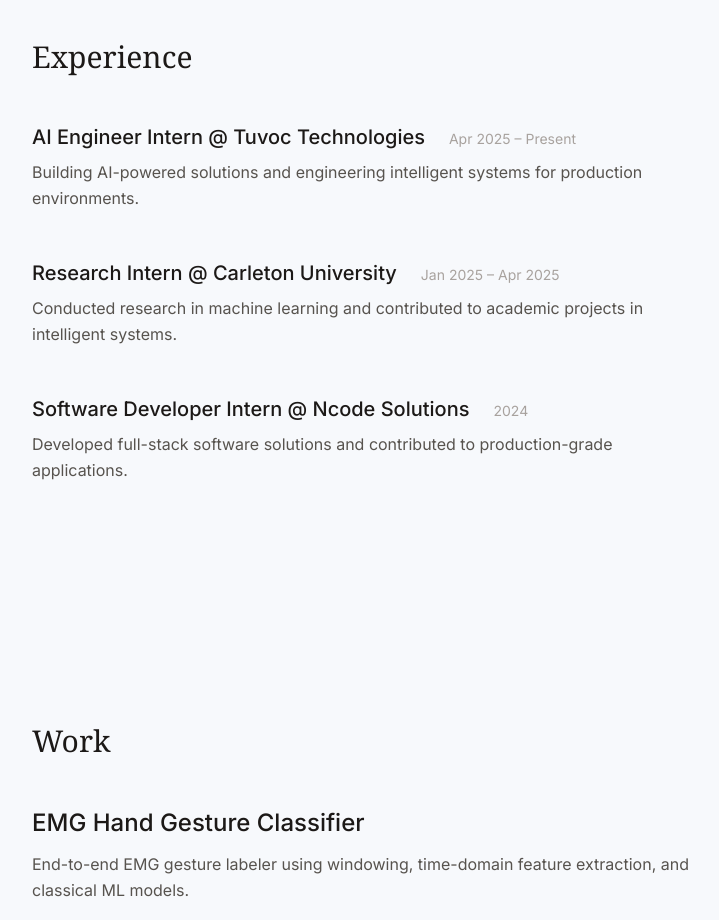
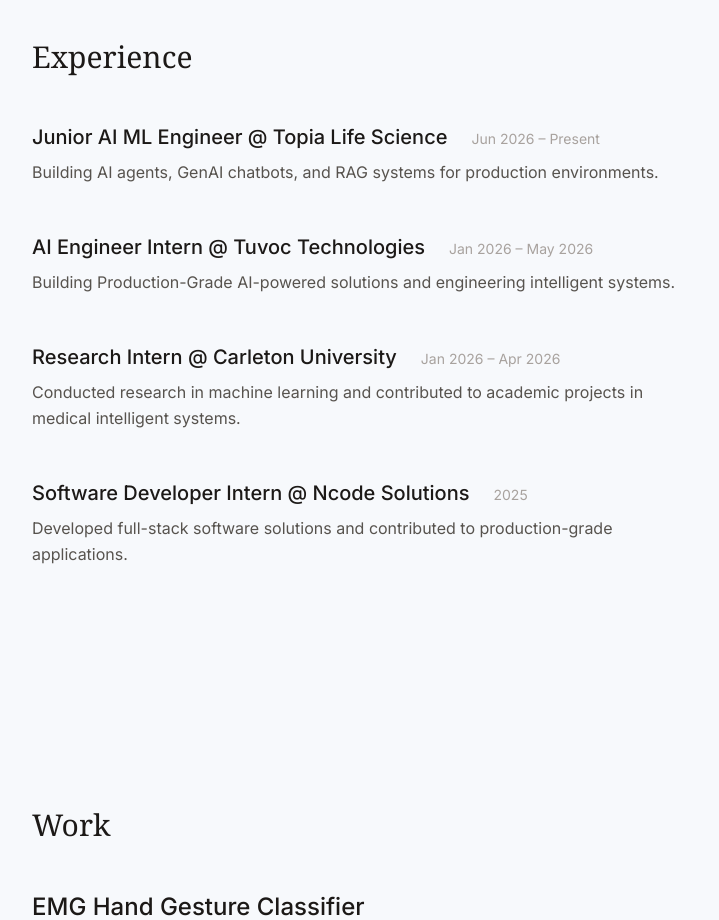
Before and after one commit to Akshar51k/portfolio-akshar-khatrani, a React (Vite) app: page / in a window 1280 px wide. Shown: the part 840-1760 px from the top of the page, without its empty margins (120-839 px from the left). Built offline with nearby package versions, Linux system fonts and the light colour scheme.

Commit message:
Correcting and updating Dates and experience.

```diff
--- a/src/data/content.js
+++ b/src/data/content.js
@@ -27,21 +27,27 @@
 
 export const experienceData = [
   {
+    role: "Junior AI ML Engineer",
+    company: "Topia Life Science",
+    period: "Jun 2026 – Present",
+    description: "Building AI agents, GenAI chatbots, and RAG systems for production environments.",
+  },
+  {
     role: "AI Engineer Intern",
     company: "Tuvoc Technologies",
-    period: "Apr 2025 – Present",
-    description: "Building AI-powered solutions and engineering intelligent systems for production environments.",
+    period: "Jan 2026 – May 2026",
+    description: "Building Production-Grade AI-powered solutions and engineering intelligent systems.",
   },
   {
     role: "Research Intern",
     company: "Carleton University",
-    period: "Jan 2025 – Apr 2025",
-    description: "Conducted research in machine learning and contributed to academic projects in intelligent systems.",
+    period: "Jan 2026 – Apr 2026",
+    description: "Conducted research in machine learning and contributed to academic projects in medical intelligent systems.",
   },
   {
     role: "Software Developer Intern",
     company: "Ncode Solutions",
-    period: "2024",
+    period: "2025",
     description: "Developed full-stack software solutions and contributed to production-grade applications.",
   },
 ];
```
